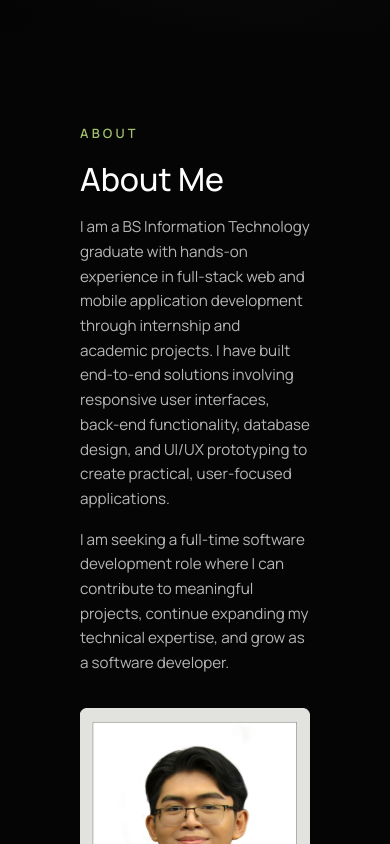
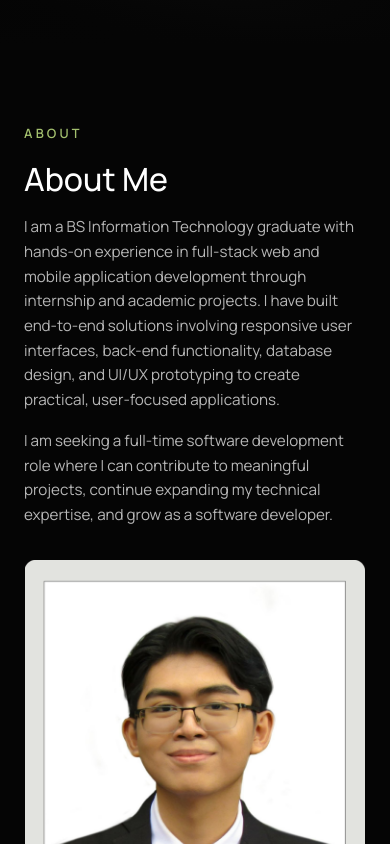
Before and after one commit to aaronnedelacruz/aaronne-dela-cruz-portfolio, a React (Vite) app: page / in a window 390 px wide. Shown: the part 800-1644 px from the top of the page. Built offline with nearby package versions, Linux system fonts and the light colour scheme.

Commit message:
about section mobile friendly fixes

```diff
--- a/src/components/About.tsx
+++ b/src/components/About.tsx
@@ -15,7 +15,11 @@ function About() {
           w-full
           max-w-[1800px]
           mx-auto
-          px-[clamp(5rem,13vw,22rem)]
+          px-6
+          sm:px-8
+          md:px-12
+          lg:px-20
+          xl:px-[clamp(5rem,13vw,22rem)]
         "
       >
         <div
```
